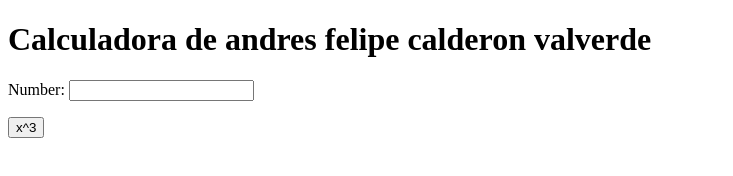
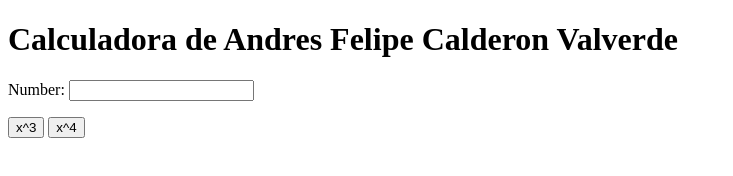
Before and after one commit to andrescalderon1983/my_calculator, a plain HTML site: page index.html in a window 1280 px wide. Shown: the whole page, without its empty margins (0-733 px from the left). Drawn offline with Linux system fonts and the light colour scheme.

Commit message:
x^4 butoon

```diff
--- a/index.html
+++ b/index.html
@@ -1,23 +1,26 @@
-
-
 <!DOCTYPE html>
 <html>
 	<head>
-		<title>Calculator</title>
+<title>Calculator</title>
 		<meta charset="utf-8">
 	</head>
 	<body>
-		<h1>Calculadora de andres felipe calderon valverde</h1>
+		<h1>Calculadora de Andres Felipe Calderon Valverde </h1>
 		Number:
 		<input type="text" id="n1">
 		<p>
 			<button onclick="cube()"> x^3 </button>
+			<button onclick="power_4()"> x^4</button>
 		</p>
 		<script type="text/javascript">
 			function cube() {
 				var num = document.getElementById("n1");
 				num.value = Math.pow(num.value, 3);
 			}
+			function power_4() {
+				var num = document.getElementById("n1");
+				num.value = Math.pow(num.value, 4);
+			}
 		</script>
 	</body>
 </html>
```
